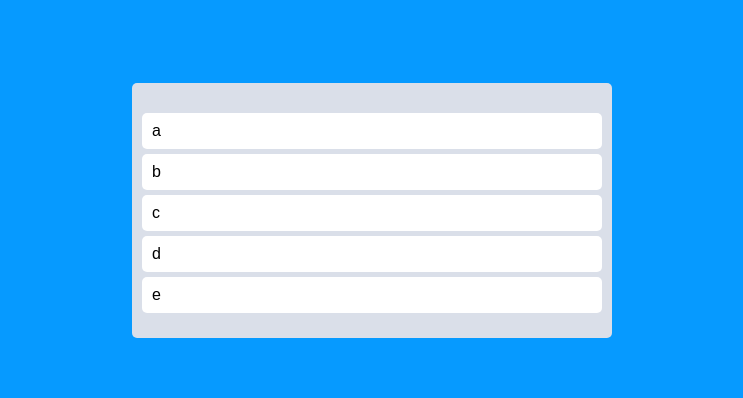
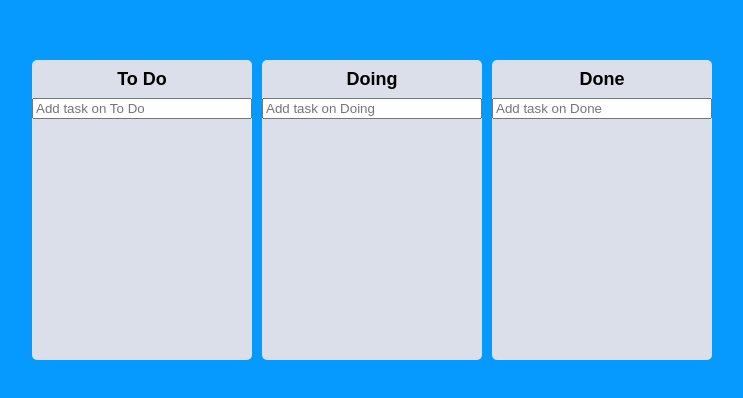
Before and after one commit to funky1119/trello-clone-v2, a React (Create React App) app: page / in a window 1280 px wide. Shown: the part 190-588 px from the top of the page, without its empty margins (268-1011 px from the left). Built offline with nearby package versions, Linux system fonts and the light colour scheme.

Commit message:
Trello clone coding Final

```diff
--- a/src/App.tsx
+++ b/src/App.tsx
@@ -1,30 +1,39 @@
-import {
-  DragDropContext,
-  Droppable,
-  Draggable,
-  DropResult,
-} from "react-beautiful-dnd";
+import { DragDropContext, DropResult } from "react-beautiful-dnd";
 import { useRecoilState } from "recoil";
 import styled from "styled-components";
-import { toDosState } from "./state/atorms";
-import DragabbleCard from "./components/DragabbleCard";
+import { ITodo, boardListState } from "./state/atorms";
+import Board from "./components/Board";
 
 function App() {
-  const [toDos, setTodos] = useRecoilState(toDosState);
+  const [boardList, setBoardList] = useRecoilState(boardListState);
 
   // destination 종료 위치 정보, source: 시작 위치 정보
-  const onDragEnd = ({ destination, source, draggableId }: DropResult) => {
+  const onDragEnd = (info: DropResult) => {
+    const { destination, source, draggableId } = info;
+
     if (!destination) return;
 
-    setTodos((oldToDos) => {
-      const copyToDos = [...oldToDos];
+    setBoardList((board) => {
+      if (source.droppableId === destination.droppableId) {
+        const copyBoard = [...board[source.droppableId]];
+        const moveTodo = copyBoard.splice(source.index, 1); // 드롭할 정보의 Index 삭제
 
-      // 드롭할 정보의 Index 삭제
-      copyToDos.splice(source.index, 1);
-      // 드롭한 위치에 정보 추가
-      copyToDos.splice(destination?.index, 0, draggableId);
+        copyBoard.splice(destination?.index, 0, ...moveTodo); // // 드롭한 위치에 정보 추가
+        return { ...board, [source.droppableId]: copyBoard };
+      }
 
-      return copyToDos;
+      if (source.droppableId !== destination.droppableId) {
+        const oldBoard = [...board[source.droppableId]];
+        const targetBoard = [...board[destination.droppableId]];
+        const moveTodo = oldBoard.splice(source.index, 1);
+        targetBoard.splice(destination.index, 0, ...moveTodo);
+        return {
+          ...board,
+          [source.droppableId]: oldBoard,
+          [destination.droppableId]: targetBoard,
+        };
+      }
+      return board;
     });
   };
 
@@ -32,16 +41,9 @@ function App() {
     <DragDropContext onDragEnd={onDragEnd}>
       <Wrapper>
         <Boards>
-          <Droppable droppableId="one">
-            {(drop) => (
-              <Board ref={drop.innerRef} {...drop.droppableProps}>
-                {toDos.map((todo, index) => (
-                  <DragabbleCard key={todo} todo={todo} index={index} />
-                ))}
-                {drop.placeholder}
-              </Board>
-            )}
-          </Droppable>
+          {Object.keys(boardList).map((boardId) => (
+            <Board key={boardId} toDos={boardList[boardId]} boardId={boardId} />
+          ))}
         </Boards>
       </Wrapper>
     </DragDropContext>
@@ -52,7 +54,7 @@ export default App;
 
 const Wrapper = styled.div`
   display: flex;
-  max-width: 480px;
+  max-width: 680px;
   width: 100%;
   margin: 0 auto;
   justify-content: center;
@@ -63,13 +65,6 @@ const Wrapper = styled.div`
 const Boards = styled.div`
   display: grid;
   width: 100%;
-  grid-template-columns: repeat(1, 1fr);
+  grid-template-columns: repeat(3, 1fr);
+  gap: 10px;
 `;
-
-const Board = styled.div`
-  padding: 20px 10px;
-  padding-top: 30px;
-  background-color: ${(props) => props.theme.boardColor};
-  border-radius: 5px;
-  min-height: 200px;
-`;
--- /dev/null
+++ b/src/components/Board.tsx
@@ -0,0 +1,107 @@
+import { Droppable } from "react-beautiful-dnd";
+import styled from "styled-components";
+import DragabbleCard from "./DragabbleCard";
+import { useForm } from "react-hook-form";
+import { ITodo, boardListState } from "../state/atorms";
+import { useSetRecoilState } from "recoil";
+
+interface BoardProps {
+  toDos: ITodo[];
+  boardId: string;
+}
+interface AraaProps {
+  isDraggingOver: boolean;
+  draggingFromThisWith: boolean;
+}
+
+interface IForm {
+  toDo: string;
+}
+
+function Board({ toDos, boardId }: BoardProps) {
+  const { register, setValue, handleSubmit } = useForm<IForm>();
+  const setBoardList = useSetRecoilState(boardListState);
+
+  const onValid = ({ toDo }: IForm) => {
+    const newToDo = {
+      id: Date.now(),
+      text: toDo,
+    };
+
+    setBoardList((prev) => ({
+      ...prev,
+      [boardId]: [newToDo, ...prev[boardId]],
+    }));
+
+    setValue("toDo", "");
+  };
+
+  return (
+    <Wrapper>
+      <Title>{boardId}</Title>
+      <Form onSubmit={handleSubmit(onValid)}>
+        <input
+          {...register("toDo", { required: true })}
+          type="text"
+          placeholder={`Add task on ${boardId}`}
+        />
+      </Form>
+      <Droppable droppableId={boardId}>
+        {(provider, snapshot) => (
+          <Area
+            draggingFromThisWith={Boolean(snapshot.draggingFromThisWith)}
+            isDraggingOver={snapshot.isDraggingOver}
+            ref={provider.innerRef}
+            {...provider.droppableProps}
+          >
+            {toDos.map((toDo, index) => (
+              <DragabbleCard
+                key={toDo.id}
+                toDoId={toDo.id}
+                toDoText={toDo.text}
+                index={index}
+              />
+            ))}
+            {provider.placeholder}
+          </Area>
+        )}
+      </Droppable>
+    </Wrapper>
+  );
+}
+
+export default Board;
+
+const Wrapper = styled.div`
+  padding: 10px 0px;
+  padding-top: 10px;
+  background-color: ${(props) => props.theme.boardColor};
+  border-radius: 5px;
+  min-height: 300px;
+  display: flex;
+  flex-direction: column;
+`;
+const Title = styled.h2`
+  text-align: center;
+  margin-bottom: 10px;
+  font-weight: 600;
+  font-size: 18px;
+`;
+const Area = styled.div<AraaProps>`
+  background-color: ${(props) =>
+    props.isDraggingOver
+      ? "#dfe6e9"
+      : props.draggingFromThisWith
+      ? "#b2bec3"
+      : "transparent"};
+  flex-grow: 1;
+  transition: background-color 0.3s ease-in-out;
+  padding: 20px;
+`;
+
+const Form = styled.form`
+  width: 100%;
+  input {
+    width: 100%;
+  }
+`;
--- a/src/components/DragabbleCard.tsx
+++ b/src/components/DragabbleCard.tsx
@@ -3,20 +3,26 @@ import styled from "styled-components";
 import React from "react";
 
 interface IDragabbleCardProps {
-  todo: string;
+  toDoId: number;
+  toDoText: string;
   index: number;
 }
 
-function DragabbleCard({ todo, index }: IDragabbleCardProps) {
+interface ICardProps {
+  isDragging: boolean;
+}
+
+function DragabbleCard({ toDoId, toDoText, index }: IDragabbleCardProps) {
   return (
-    <Draggable draggableId={todo} index={index}>
-      {(drag) => (
+    <Draggable draggableId={`${toDoId}`} index={index}>
+      {(provider, snapshot) => (
         <Card
-          ref={drag.innerRef}
-          {...drag.draggableProps}
-          {...drag.dragHandleProps}
+          isDragging={snapshot.isDragging}
+          ref={provider.innerRef}
+          {...provider.draggableProps}
+          {...provider.dragHandleProps}
         >
-          {todo}
+          {toDoText}
         </Card>
       )}
     </Draggable>
@@ -25,9 +31,13 @@ function DragabbleCard({ todo, index }: IDragabbleCardProps) {
 
 export default React.memo(DragabbleCard);
 
-const Card = styled.div`
+const Card = styled.div<ICardProps>`
   margin-bottom: 5px;
   border-radius: 5px;
   padding: 10px 10px;
-  background-color: ${(props) => props.theme.cardColor};
+  background-color: ${(props) =>
+    props.isDragging ? props.theme.bgColor : props.theme.cardColor};
+  color: ${(props) => (props.isDragging ? "#FFF" : "none")};
+  box-shadow: ${(props) =>
+    props.isDragging ? "0px 2px 5px rgba(0, 0, 0 , 0.5)" : "none"};
 `;
--- a/src/state/atorms.ts
+++ b/src/state/atorms.ts
@@ -1,6 +1,19 @@
 import { atom, selector } from "recoil";
 
-export const toDosState = atom({
+export interface ITodo {
+  id: number;
+  text: string;
+}
+
+interface IBoardListProps {
+  [key: string]: ITodo[];
+}
+
+export const boardListState = atom<IBoardListProps>({
   key: "toDos",
-  default: ["a", "b", "c", "d", "e"],
+  default: {
+    "To Do": [],
+    Doing: [],
+    Done: [],
+  },
 });
```
